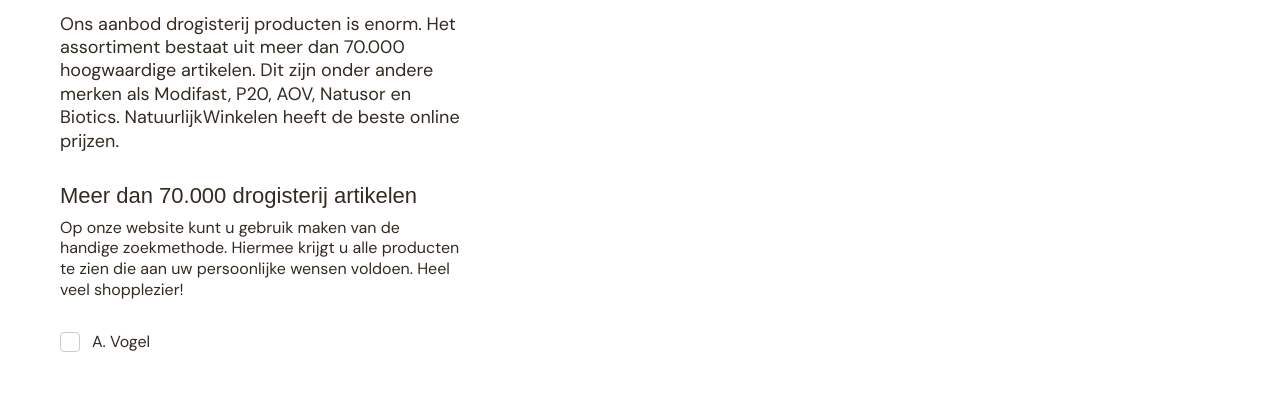
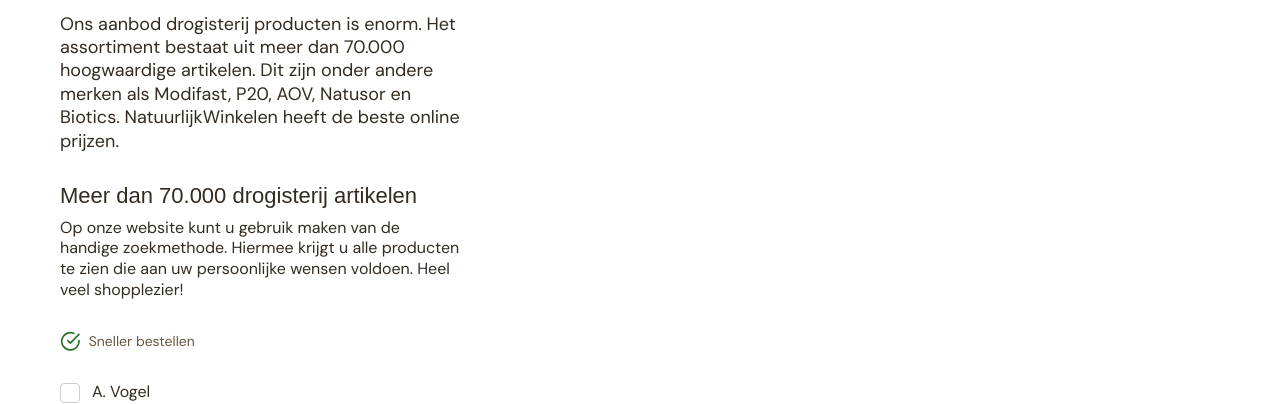
Before and after one commit to Hyzyr/natuurlijk, a plain HTML site: page index.html in a window 1280 px wide. Shown: the part 740-1144 px from the top of the page. Before the commit the page ends 1093 px from the top, so only its background shows below. Drawn offline with Linux system fonts and the light colour scheme; a script that the page names is missing; a web font is replaced by a local one.

Commit message:
add tick text

```diff
--- a/css/components/2-layout/components.scss
+++ b/css/components/2-layout/components.scss
@@ -824,3 +824,21 @@
     gap: 8px;
   }
 }
+
+.tickText {
+  font-size: 14px;
+  color: $brown-100;
+  display: flex;
+  align-items: flex-start;
+  gap: 8px;
+
+  .icon {
+    color: $green-100;
+    width: 1.15em;
+    height: 1.15em;
+  }
+
+  &__info {
+    margin-top: 1px;
+  }
+}
--- a/index.html
+++ b/index.html
@@ -161,6 +161,20 @@
               die aan uw persoonlijke wensen voldoen. Heel veel shopplezier!
             </p>
           </div>
+          <div class="tickText">
+            <span class="icon icon--stroke">
+              <svg width="24" height="24" viewBox="0 0 24 24" fill="none" xmlns="http://www.w3.org/2000/svg">
+                <path
+                  d="M22 11.08V12C21.9988 14.1564 21.3005 16.2547 20.0093 17.9818C18.7182 19.709 16.9033 20.9725 14.8354 21.5839C12.7674 22.1953 10.5573 22.1219 8.53447 21.3746C6.51168 20.6273 4.78465 19.2461 3.61096 17.4371C2.43727 15.628 1.87979 13.4881 2.02168 11.3363C2.16356 9.18455 2.99721 7.13631 4.39828 5.49706C5.79935 3.85781 7.69279 2.71537 9.79619 2.24013C11.8996 1.7649 14.1003 1.98232 16.07 2.85999"
+                  stroke="currentCollor" stroke-width="2" stroke-linecap="round" stroke-linejoin="round" />
+                <path d="M22 4L12 14.01L9 11.01" stroke="currentCollor" stroke-width="2" stroke-linecap="round"
+                  stroke-linejoin="round" />
+              </svg>
+            </span>
+            <span class="tickText__info">
+              Sneller bestellen
+            </span>
+          </div>
           <div class="checkbox__outer">
             <div class="checkbox">
               <input type="checkbox" id="check-1">
```
Also changed, not shown: css/main.css, images/images/Thumbnail Image 4_3.png (deleted), images/images/Thumbnail Image 4_3_1.png (deleted), images/images/Thumbnail Image 4_3_2.png (deleted), images/images/Thumbnail Image 4_3_3.png (deleted), images/images/Thumbnail Image 4_3_4.png (deleted), images/images/Thumbnail Image 4_3_5.png (deleted).
